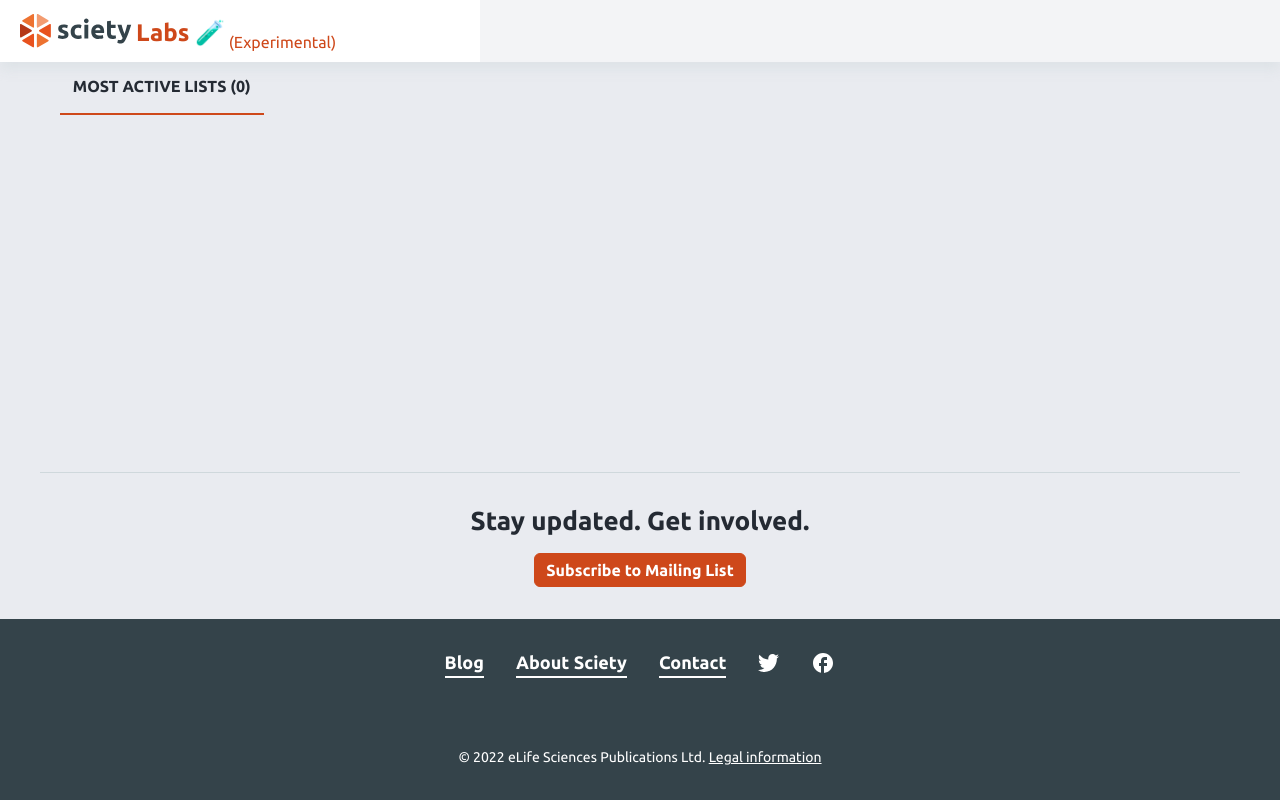
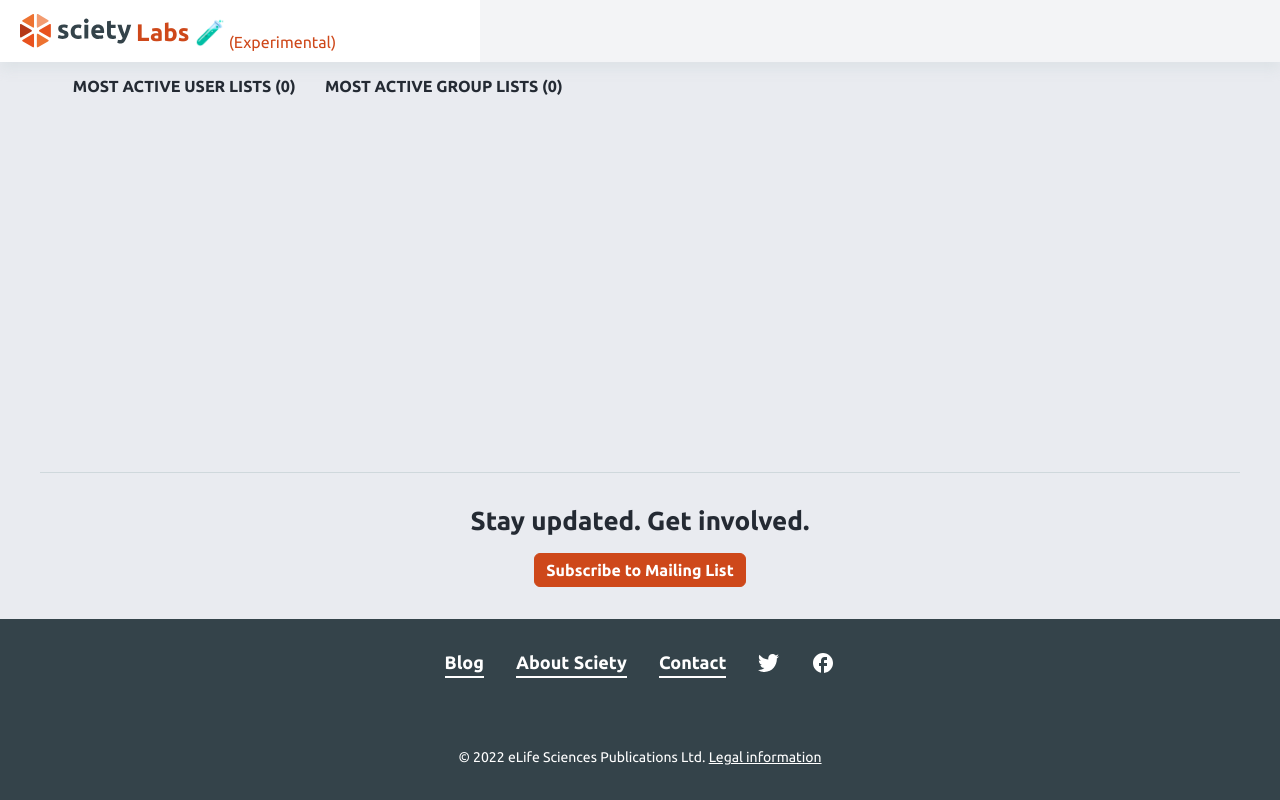
Before and after one commit to sciety/sciety-labs, a Python web app: template templates/pages/lists.html in a window 1280 px wide. Run offline with Jinja, Linux system fonts and the light colour scheme; the template is opened without the code that fills it, so the values that code supplies are empty.

Commit message:
Render lists tab header with count

```diff
--- /dev/null
+++ b/templates/macros/tabs.html
@@ -0,0 +1,17 @@
+{% macro render_tab(href) -%}
+    {% if request.url.path == href %}
+    <li class="tab tab--active" role="presentation">
+        <span role="tab" id="active-tab" aria-selected="true">{{ caller() }}</span>
+    </li>
+    {% else %}
+    <li class="tab" role="presentation">
+        <a role="tab" href="{{ href }}">{{ caller() }}</a>
+    </li>
+    {% endif %}
+{%- endmacro %}
+
+{% macro render_tab_content(href) -%}
+    {% if request.url.path == href %}
+    {{ caller() }}
+    {% endif %}
+{%- endmacro %}
--- a/templates/pages/lists.html
+++ b/templates/pages/lists.html
@@ -1,30 +1,41 @@
 {% from 'macros/page.html' import render_page with context %}
+{% from 'macros/tabs.html' import render_tab, render_tab_content with context %}
+{% macro render_list_cards(lists) -%}
+    {% for item in lists %}
+    <article class="list-card">
+        {% if item.list_images.image_url %}
+        <img class="list-card__list-image" src="{{ item.list_images.image_url }}" alt="" />
+        {% endif %}
+        <img class="list-card__avatar" src="{{ item.owner.avatar_url }}" alt="" />
+        <h3 class="list-card__title"><a href="/lists/by-id/{{ item.list_meta.list_id }}" class="list-card__link">{{ item.list_meta.list_name }}</a></h3>
+        <p>{{ item.list_meta.list_description }}</p>
+        <div class="list-card__meta">
+            <span class="visually-hidden">This list contains </span><span>{{ item.article_count }} articles</span><span>Last updated <time datetime="{{ item.last_updated_date_isoformat }}">{{ item.last_updated_date_display_format }}</time></span>
+        </div>
+    </article>
+    {% endfor %}
+{%- endmacro %}
 {% call render_page() %}
 
     <main class="page-content" id="mainContent">
         <div class="sciety-grid-two-columns">
             <div class="main-content">
                 <ul class="tab-list" role="tablist">
-                    <li class="tab tab--active" role="presentation">
-                        <span role="tab" id="active-tab" aria-selected="true">Most active lists ({{ user_lists | length }})</span>
-                    </li>
+                    {% call render_tab('/lists/user-lists') %}
+                        Most active user lists ({{ user_lists | length }})
+                    {% endcall %}
+                    {% call render_tab('/lists/group-lists') %}
+                        Most active group lists ({{ group_lists | length }})
+                    {% endcall %}
                 </ul>
 
                 <section class="tab-panel" role="tabpanel" aria-labelledby="active-tab">
-
-                    {% for item in user_lists %}
-                    <article class="list-card">
-                        {% if item.list_images.image_url %}
-                        <img class="list-card__list-image" src="{{ item.list_images.image_url }}" alt="" />
-                        {% endif %}
-                        <img class="list-card__avatar" src="{{ item.owner.avatar_url }}" alt="" />
-                        <h3 class="list-card__title"><a href="/lists/by-id/{{ item.list_meta.list_id }}" class="list-card__link">{{ item.list_meta.list_name }}</a></h3>
-                        <p>{{ item.list_meta.list_description }}</p>
-                        <div class="list-card__meta">
-                            <span class="visually-hidden">This list contains </span><span>{{ item.article_count }} articles</span><span>Last updated <time datetime="{{ item.last_updated_date_isoformat }}">{{ item.last_updated_date_display_format }}</time></span>
-                        </div>
-                    </article>
-                    {% endfor %}
+                    {% call render_tab_content('/lists/user-lists') %}
+                        {{ render_list_cards(user_lists) }}
+                    {% endcall %}
+                    {% call render_tab_content('/lists/group-lists') %}
+                        {{ render_list_cards(group_lists) }}
+                    {% endcall %}
                 </section>
             </div>
         </div>
```
Also changed, not shown: sciety_labs/main.py (+15 -17 lines).
